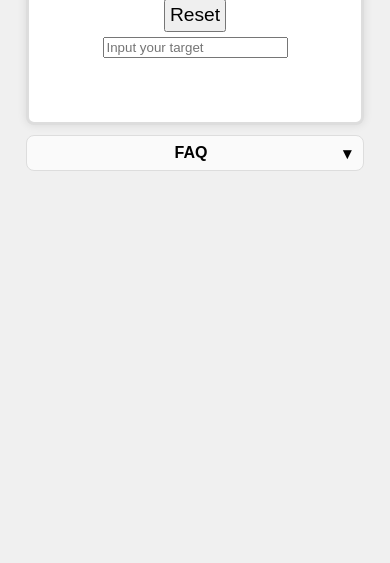
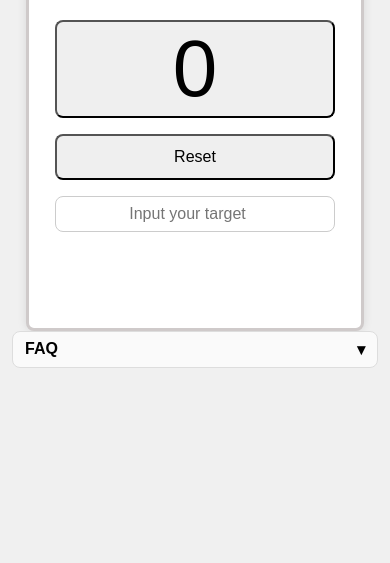
Before and after one commit to Raahmatullah/mobileDzikr-Counter, a plain HTML site: page index.HTML in a window 390 px wide. Shown: the part 281-844 px from the top of the page. Drawn offline with Linux system fonts and the light colour scheme.

Commit message:
refactor: CSS
-Core layout styling for buttons, text, and responsive design
-Toast notification component with modern UI (rounded corners, shadow, transition effects)
-Removed .childBtn class and replaced with .toast for cleaner, reusable notification styling

```diff
--- a/styles.css
+++ b/styles.css
@@ -1,11 +1,21 @@
 body{
+    height:100vh;
     margin: 0;
     padding: 0;
     font-family: Arial, sans-serif;
     background-color: #f0f0f0;
+  height: 100vh;
+  margin: 0;
+  display: flex;
+  flex-direction: column;
+  justify-content: center;
+  align-items: center;
+  background-color: #f0f0f0;
 }
 h1 {
-    width: 70vw;
+    text-align: center;
+    margin: 20px 0;
+    font-size: 2em;
     color: #333333;
 }
 .number {
@@ -18,47 +28,73 @@ h1 {
     font-size: xx-large;
 }
 .dzikir-container {
+    height: 400px;
     width: 80vw;
-    padding: 1px 12px;
     max-width: 340px;
-    margin: 10px auto;
+    margin:  0;
     background-color: #ffffff;
     box-shadow: 0 0 10px rgba(0, 0, 0, 0.1);
     text-align: center;
+    padding: 10px 10px 0 10px;
+    border: 3px solid #cfcaca;
+    border-radius: 8px;
     display: flex;
     flex-direction: column;
     align-items: center;
-    padding: 10px 10px 0 10px;
-    border: 3px solid #ddd;
+    text-align: center;
+    justify-content: space-between;
+}
+#targetInput {
+    font-size: 1rem;
+    padding: 8px;
     border-radius: 8px;
+    border: 1px solid #ccc;
+    width: 100%;
+    max-width: 280px;
+    box-sizing: border-box;
+    text-align: center;
 }
+.toast {
+  visibility: hidden;
+  min-width: 200px;
+  background-color: #4CAF50;
+  color: white;
+  text-align: center;
+  border-radius: 6px;
+  padding: 12px;
+  position: fixed;
+  bottom: 30px;
+  right: 30px;
+  z-index: 1000;
+  font-weight: bold;
+  box-shadow: 0 0 10px rgba(0,0,0,0.2);
+  transition: visibility 0.3s, opacity 0.3s;
+}
+.toast.show {
+  visibility: visible;
+  opacity: 1;
+}
+
 .incrementBtn {
-    margin-top: 50px;
-    padding: 10px 20px;
-    max-width: 300px;
-    width: 21em;
-    font-size: larger;
-    text-align: center;
-    padding: 2em;
+    font-size: 5rem;
     border-radius: 8px;
+    width: 100%;
+    max-width: 280px;
 }
 .childBtn {
-    flex: 1 1 40%;
-    margin: 5px;
-    padding: 0.2em;
-    font-size: 1.2em;
+    padding: 12px 24px;
+    font-size: 1rem;
+    border-radius: 8px;
+    width: 100%;
+    max-width: 280px;
 }
 details {
-    width: 80vw ;
+    width: 90% ;
     max-width: 340px;
-    margin: 12px 0;
     border: 1px solid #ddd;
     border-radius: 8px;
     padding: 8px 12px;
     background: #fafafa;
-    display: block;
-    text-align: center;
-    margin: auto auto;
 }
 summary {
     cursor: pointer;
@@ -82,6 +118,3 @@ details[open] summary::after {
     color: #333;
     line-height: 1.6;
 }
-#bottom{
-    margin-bottom: 50px;
-}
```
